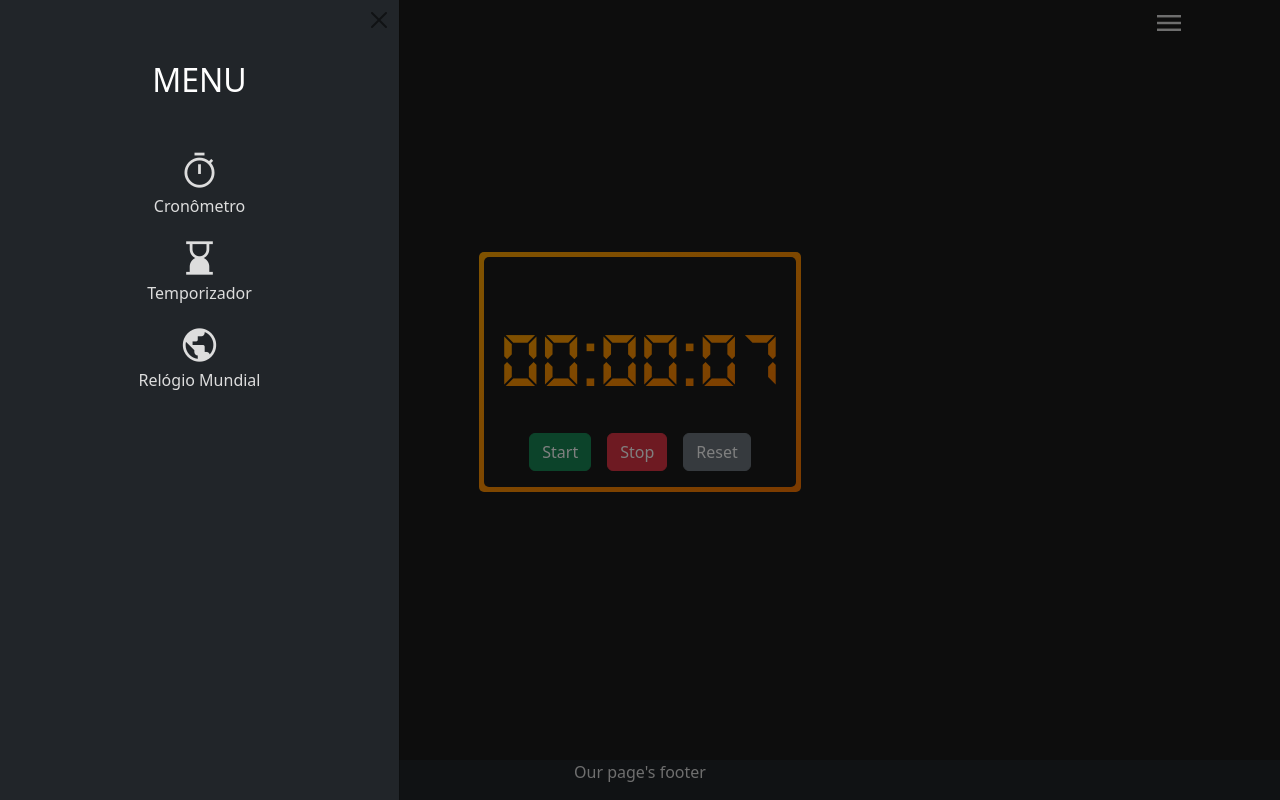
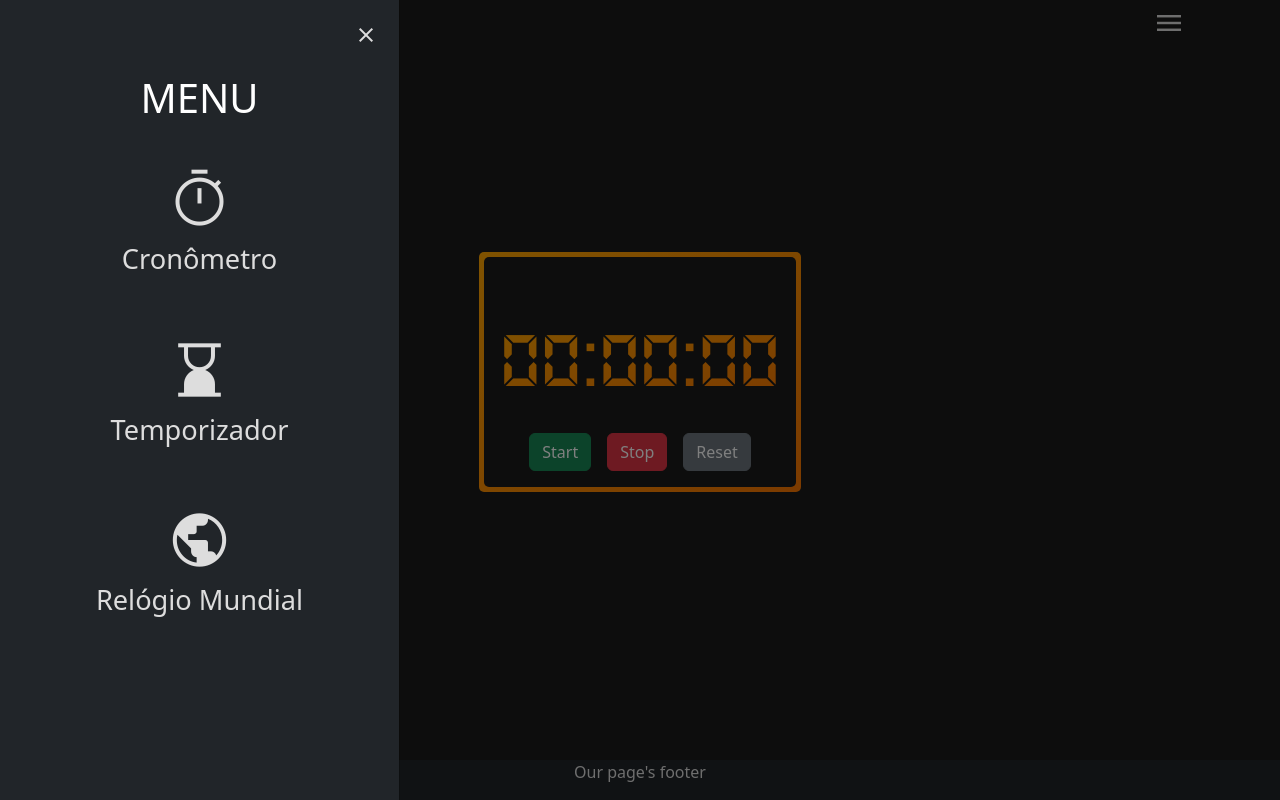
Before and after one commit to yagocdj/projetoLS, a plain HTML site: page index.html in a window 1280 px wide. Both pictures are taken after a click on the button "Menu". Drawn offline with nearby package versions, Linux system fonts and the light colour scheme.

Commit message:
Fixed a Bug on chronometer

```diff
--- a/css/style.css
+++ b/css/style.css
@@ -2,8 +2,8 @@
 :root {
     --black-1: #1b1b1a;
     --orange-1: #FFA500;
-    --gray-1: #514538;
-    --gray-2: #B8A99A;
+    --gray-1: #383735;
+    --gray-2: #aab7bf;
     --dark-bg-txt-color: #ddd;
     --gradient-1: linear-gradient(to right bottom, #ffa500, #fe9a00, #fc8e00, #fa8200, #f87600);
     height: 100vh;
@@ -29,6 +29,15 @@ main {
 
 div.offcanvas nav ul li.btn{
     color: var(--dark-bg-txt-color);
+    font-size: 2rem;
+}
+
+li h3 {
+    font-size: 1.7rem;
+}
+
+li span{
+    font-size: 4rem !important;
 }
 
 div.offcanvas nav ul li.btn:hover{
@@ -37,7 +46,10 @@ div.offcanvas nav ul li.btn:hover{
     background-clip: text;
     -webkit-background-clip: text;
     color: transparent;
+    transform-origin: 50%;
+    transition-delay: 100ms;
 }
+
 
 button span{
     color: var(--dark-bg-txt-color);
--- a/index.html
+++ b/index.html
@@ -19,32 +19,36 @@
         </div>
         <!-- offcanvas component -->
         <div class="offcanvas offcanvas-start text-bg-dark pt-2" data-bs-scroll="true" tabindex="-1" id="offcanvas">
-            <div class="d-flex flex-row-reverse mb-3 me-2">
-                <button type="button" class="btn-close text-reset" data-bs-dismiss="offcanvas" aria-label="Close"></button>
+            <div class="d-flex flex-row-reverse mb-1 me-2">
+                <button type="button" class="btn text-reset fs-3" data-bs-dismiss="offcanvas" aria-label="Close">
+                    <span class="material-symbols-outlined">
+                        close
+                    </span>
+                </button>
             </div>
-                <div class="offcanvas-header d-flex justify-content-center p-2">
-                <h2 class="offcanvas-title" id="offcanvasLabel">MENU</h2>
+            <div class="offcanvas-header d-flex justify-content-center p-0 ">
+                <h2 class="offcanvas-title fs-1" id="offcanvasLabel">MENU</h2>
             </div>
             <div class="offcanvas-body">
-                <nav class="d-flex justify-content-between">
-                    <ul class=" ps-0 d-grid mt-3 w-100">  <!-- style="row-gap: 1.5rem;" -->
+                <nav class="d-flex">
+                    <ul class=" ps-0 d-grid mt-3 fw-bold w-100" style="row-gap: 2.5rem;">
                         <li class="btn">
-                            <span class="material-symbols-outlined fs-1">
+                            <span class="material-symbols-outlined">
                                 Timer
                             </span>
-                            <h3 class="fs-6"><a href="#" class="nav-link">Cronômetro</a></h3>
+                            <h3>Cronômetro</h3>
                         </li>
                         <li class="btn">
-                            <span class="material-symbols-outlined fs-1">
+                            <span class="material-symbols-outlined">
                                 Hourglass_bottom
                             </span>
-                            <h3 class="fs-6"><a href="#" class="nav-link">Temporizador</a></h3>
+                            <h3>Temporizador</h3>
                         </li>
                         <li class="btn">
-                            <span class="material-symbols-outlined fs-1">
+                            <span class="material-symbols-outlined">
                                 Public
                             </span>
-                            <h3 class="fs-6"><a href="#" class="nav-link">Relógio Mundial</a></h3>
+                            <h3>Relógio Mundial</h3>
                         </li>
                     </ul>
                 </nav>
--- a/js/script.js
+++ b/js/script.js
@@ -36,11 +36,14 @@ function timer() {
     t = setTimeout(add, 1000);
 }
 
-timer();
+
 startButton.onclick = timer;
+
 stopButton.onclick = function() {
     clearTimeout(t);
 }
+
+
 resetButton.addEventListener('click', function() {
     timerElement.textContent = "00:00:00";
     seconds = 0; minutes = 0; hours = 0;
```
